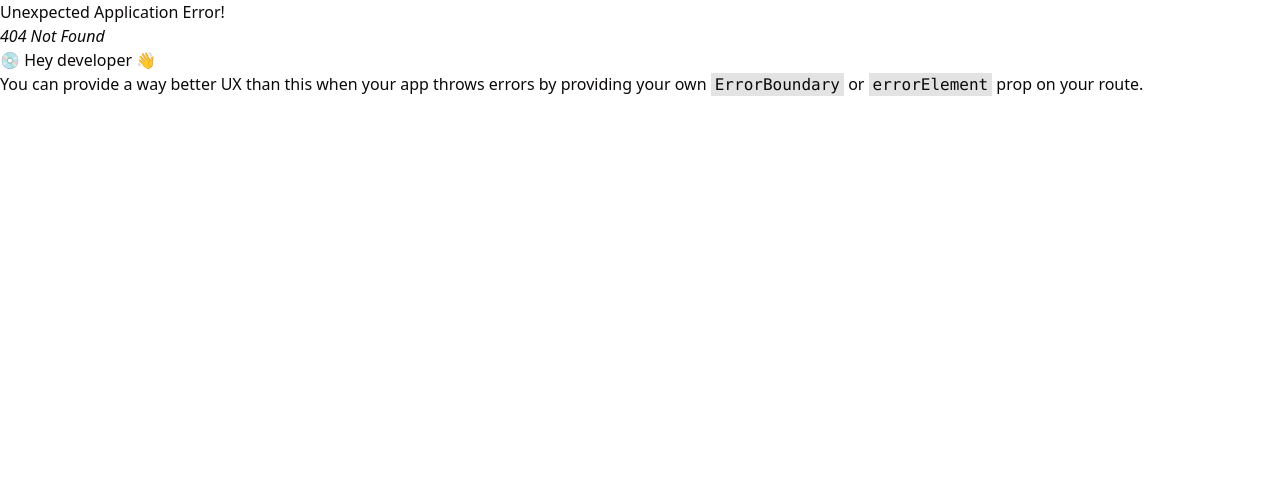
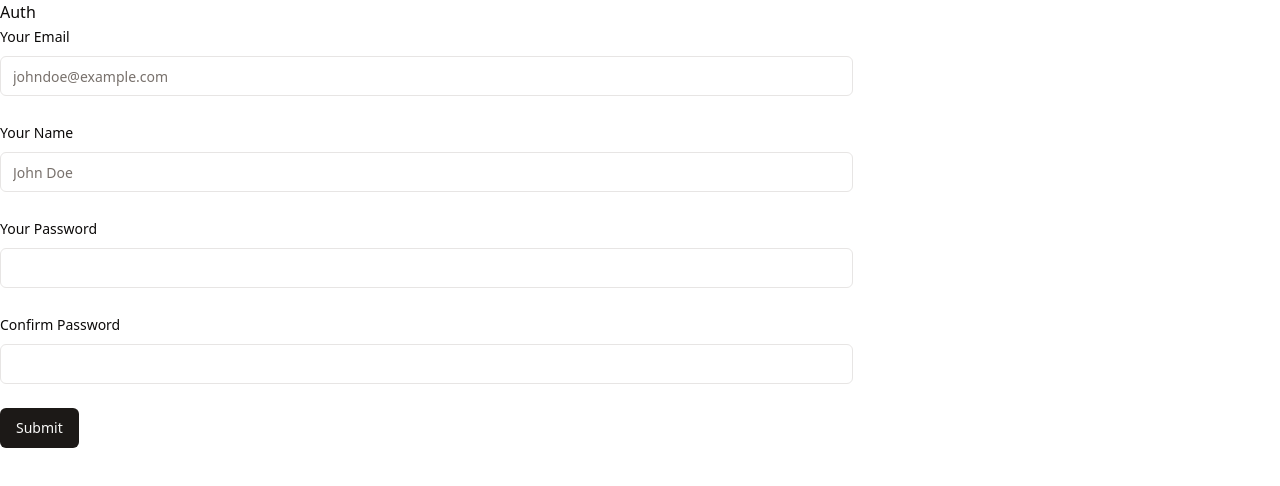
Before and after one commit to FreQll/Webster, a React (Vite) app in the folder frontend/: page /signup in a window 1280 px wide. Before the commit this address had no page. Shown: the top 486 px of the page. Built offline with nearby package versions, Linux system fonts and the light colour scheme.

Commit message:
confirm email form

```diff
--- a/frontend/package.json
+++ b/frontend/package.json
@@ -13,8 +13,10 @@
     "@hookform/resolvers": "^3.3.4",
     "@radix-ui/react-label": "^2.0.2",
     "@radix-ui/react-slot": "^1.0.2",
+    "axios": "^1.6.8",
     "class-variance-authority": "^0.7.0",
     "clsx": "^2.1.1",
+    "input-otp": "^1.2.4",
     "lucide-react": "^0.378.0",
     "react": "^18.2.0",
     "react-dom": "^18.2.0",
--- a/frontend/src/App.tsx
+++ b/frontend/src/App.tsx
@@ -1,6 +1,6 @@
 import { Route, Routes } from "react-router-dom";
 import "./App.css";
-import Auth from "./pages/Auth";
+import Auth from "./pages/SignUp";
 
 function App() {
   return (
--- /dev/null
+++ b/frontend/src/api/axios.ts
@@ -0,0 +1,12 @@
+import axios from "axios";
+
+export default axios.create({
+  baseURL: "http://localhost:3001/api",
+});
+
+export const POST_CONFIG = {
+  headers: { "Content-Type": "application/json" },
+  withCredentials: true,
+};
+
+export const GET_CONFIG = { withCredentials: true };
--- a/frontend/src/components/forms/ConfirmEmailForm.tsx
+++ b/frontend/src/components/forms/ConfirmEmailForm.tsx
@@ -0,0 +1,129 @@
+import { zodResolver } from "@hookform/resolvers/zod";
+import { useForm } from "react-hook-form";
+import { z } from "zod";
+
+import { Button } from "@/components/ui/button";
+import {
+  Form,
+  FormControl,
+  FormDescription,
+  FormField,
+  FormItem,
+  FormLabel,
+  FormMessage,
+} from "@/components/ui/form";
+import {
+  InputOTP,
+  InputOTPGroup,
+  InputOTPSlot,
+} from "@/components/ui/input-otp";
+import { useState } from "react";
+import axios, { POST_CONFIG } from "@/api/axios";
+import { Input } from "../ui/input";
+import { redirect, useNavigate } from "react-router-dom";
+
+const FormSchema = z.object({
+  code: z.string().min(6, {
+    message: "Your one-time password must be 6 characters.",
+  }),
+  email: z.string().email({
+    message: "Please enter a valid email address.",
+  }),
+});
+
+export default function ConfirmEmailForm({
+  setForm,
+}: {
+  setForm: (form: "signUp" | "emailConfirm") => void;
+}) {
+  const form = useForm<z.infer<typeof FormSchema>>({
+    resolver: zodResolver(FormSchema),
+    defaultValues: {
+      code: "",
+      email: "",
+    },
+  });
+
+  const [error, setError] = useState<string>("");
+  const navigate = useNavigate();
+
+  async function onSubmit(data: z.infer<typeof FormSchema>) {
+    try {
+      const response = await axios.post(
+        "/auth/confirm/email",
+        data,
+        POST_CONFIG
+      );
+      if (response.status === 200) {
+        console.log("User registered successfully.");
+        //! Redirect to confirm email page
+        // setForm("emailConfirm");
+        navigate("/login");
+      }
+      console.log(response.data);
+    } catch (error: any) {
+      console.log(error.response.data.message);
+      setError(error.response.data.message);
+    }
+  }
+
+  return (
+    <Form {...form}>
+      <form onSubmit={form.handleSubmit(onSubmit)} className="w-2/3 space-y-6">
+        <FormField
+          control={form.control}
+          name="email"
+          render={({ field }) => (
+            <FormItem>
+              <FormLabel>Your Email</FormLabel>
+              <FormControl>
+                <Input
+                  autoComplete="email"
+                  placeholder="johndoe@example.com"
+                  {...field}
+                />
+              </FormControl>
+              <FormMessage />
+            </FormItem>
+          )}
+        />
+        <FormField
+          control={form.control}
+          name="code"
+          render={({ field }) => (
+            <FormItem>
+              <FormLabel>One-Time Code</FormLabel>
+              <FormControl>
+                <InputOTP maxLength={6} {...field}>
+                  <InputOTPGroup>
+                    <InputOTPSlot index={0} />
+                    <InputOTPSlot index={1} />
+                    <InputOTPSlot index={2} />
+                    <InputOTPSlot index={3} />
+                    <InputOTPSlot index={4} />
+                    <InputOTPSlot index={5} />
+                  </InputOTPGroup>
+                </InputOTP>
+              </FormControl>
+              <FormDescription>
+                Please enter the 6-number code sent to your email.
+              </FormDescription>
+              <FormMessage />
+            </FormItem>
+          )}
+        />
+
+        {error && (
+          <FormDescription className=" text-red-500">{error}</FormDescription>
+        )}
+
+        <div className=" flex flex-row gap-2">
+          <Button type="button" onClick={() => setForm("signUp")}>
+            Back
+          </Button>
+          <Button type="submit">Submit</Button>
+        </div>
+      </form>
+    </Form>
+  );
+}
--- a/frontend/src/components/forms/SignUpForm.tsx
+++ b/frontend/src/components/forms/SignUpForm.tsx
@@ -5,12 +5,15 @@
 import {
   Form,
   FormControl,
+  FormDescription,
   FormField,
   FormItem,
   FormLabel,
   FormMessage,
 } from "@/components/ui/form";
 import { Input } from "@/components/ui/input";
+import axios, { POST_CONFIG } from "@/api/axios";
+import { useState } from "react";
 
 const FormSchema = z
   .object({
@@ -32,7 +35,11 @@
     path: ["confirm"],
   });
 
-export default function SignUpForm() {
+export default function SignUpForm({
+  setForm,
+}: {
+  setForm: (form: "signUp" | "emailConfirm") => void;
+}) {
   const form = useForm<z.infer<typeof FormSchema>>({
     resolver: zodResolver(FormSchema),
     defaultValues: {
@@ -43,8 +50,22 @@
     },
   });
 
-  function onSubmit(data: z.infer<typeof FormSchema>) {
+  const [error, setError] = useState<string>("");
+
+  async function onSubmit(data: z.infer<typeof FormSchema>) {
     console.log(data);
+    try {
+      const response = await axios.post("/auth/register", data, POST_CONFIG);
+      if (response.status === 200) {
+        console.log("User registered successfully.");
+        //! Redirect to confirm email page
+        setForm("emailConfirm");
+      }
+      console.log(response.data);
+    } catch (error: any) {
+      console.log(error.response.data.message);
+      setError(error.response.data.message);
+    }
   }
 
   return (
@@ -57,7 +78,11 @@
             <FormItem>
               <FormLabel>Your Email</FormLabel>
               <FormControl>
-                <Input placeholder="johndoe@example.com" {...field} />
+                <Input
+                  autoComplete="email"
+                  placeholder="johndoe@example.com"
+                  {...field}
+                />
               </FormControl>
               <FormMessage />
             </FormItem>
@@ -70,7 +95,11 @@
             <FormItem>
               <FormLabel>Your Name</FormLabel>
               <FormControl>
-                <Input placeholder="John Doe" {...field} />
+                <Input
+                  autoComplete="username"
+                  placeholder="John Doe"
+                  {...field}
+                />
               </FormControl>
               <FormMessage />
             </FormItem>
@@ -83,7 +112,7 @@
             <FormItem>
               <FormLabel>Your Password</FormLabel>
               <FormControl>
-                <Input type="password" {...field} />
+                <Input autoComplete="new-password" type="password" {...field} />
               </FormControl>
               <FormMessage />
             </FormItem>
@@ -96,12 +125,16 @@
             <FormItem>
               <FormLabel>Confirm Password</FormLabel>
               <FormControl>
-                <Input type="password" {...field} />
+                <Input autoComplete="new-password" type="password" {...field} />
               </FormControl>
               <FormMessage />
             </FormItem>
           )}
         />
+
+        {error && (
+          <FormDescription className=" text-red-500">{error}</FormDescription>
+        )}
         <Button type="submit">Submit</Button>
       </form>
     </Form>
--- /dev/null
+++ b/frontend/src/components/ui/input-otp.tsx
@@ -0,0 +1,69 @@
+import * as React from "react"
+import { OTPInput, OTPInputContext } from "input-otp"
+import { Dot } from "lucide-react"
+
+import { cn } from "@/lib/utils"
+
+const InputOTP = React.forwardRef<
+  React.ElementRef<typeof OTPInput>,
+  React.ComponentPropsWithoutRef<typeof OTPInput>
+>(({ className, containerClassName, ...props }, ref) => (
+  <OTPInput
+    ref={ref}
+    containerClassName={cn(
+      "flex items-center gap-2 has-[:disabled]:opacity-50",
+      containerClassName
+    )}
+    className={cn("disabled:cursor-not-allowed", className)}
+    {...props}
+  />
+))
+InputOTP.displayName = "InputOTP"
+
+const InputOTPGroup = React.forwardRef<
+  React.ElementRef<"div">,
+  React.ComponentPropsWithoutRef<"div">
+>(({ className, ...props }, ref) => (
+  <div ref={ref} className={cn("flex items-center", className)} {...props} />
+))
+InputOTPGroup.displayName = "InputOTPGroup"
+
+const InputOTPSlot = React.forwardRef<
+  React.ElementRef<"div">,
+  React.ComponentPropsWithoutRef<"div"> & { index: number }
+>(({ index, className, ...props }, ref) => {
+  const inputOTPContext = React.useContext(OTPInputContext)
+  const { char, hasFakeCaret, isActive } = inputOTPContext.slots[index]
+
+  return (
+    <div
+      ref={ref}
+      className={cn(
+        "relative flex h-10 w-10 items-center justify-center border-y border-r border-input text-sm transition-all first:rounded-l-md first:border-l last:rounded-r-md",
+        isActive && "z-10 ring-2 ring-ring ring-offset-background",
+        className
+      )}
+      {...props}
+    >
+      {char}
+      {hasFakeCaret && (
+        <div className="pointer-events-none absolute inset-0 flex items-center justify-center">
+          <div className="h-4 w-px animate-caret-blink bg-foreground duration-1000" />
+        </div>
+      )}
+    </div>
+  )
+})
+InputOTPSlot.displayName = "InputOTPSlot"
+
+const InputOTPSeparator = React.forwardRef<
+  React.ElementRef<"div">,
+  React.ComponentPropsWithoutRef<"div">
+>(({ ...props }, ref) => (
+  <div ref={ref} role="separator" {...props}>
+    <Dot />
+  </div>
+))
+InputOTPSeparator.displayName = "InputOTPSeparator"
+
+export { InputOTP, InputOTPGroup, InputOTPSlot, InputOTPSeparator }
--- a/frontend/src/pages/Auth.tsx
+++ /dev/null
@@ -1,14 +0,0 @@
-import SignUpForm from "@/components/forms/SignUpForm";
-import { Helmet } from "react-helmet";
-
-export default function Auth() {
-  return (
-    <div>
-      <Helmet>
-        <title>Sign Up | WhiteCanvas</title>
-      </Helmet>
-      <h1>Auth</h1>
-      <SignUpForm />
-    </div>
-  );
-}
--- /dev/null
+++ b/frontend/src/pages/SignUp.tsx
@@ -0,0 +1,19 @@
+import ConfirmEmailForm from "@/components/forms/ConfirmEmailForm";
+import SignUpForm from "@/components/forms/SignUpForm";
+import { useState } from "react";
+// import { Helmet } from "react-helmet";
+
+export default function Auth() {
+  const [form, setForm] = useState<"signUp" | "emailConfirm">("signUp");
+
+  return (
+    <div>
+      <h1>Auth</h1>
+      {form === "signUp" ? (
+        <SignUpForm setForm={setForm} />
+      ) : (
+        <ConfirmEmailForm setForm={setForm} />
+      )}
+    </div>
+  );
+}
--- a/frontend/tailwind.config.js
+++ b/frontend/tailwind.config.js
@@ -2,10 +2,10 @@
 module.exports = {
   darkMode: ["class"],
   content: [
-    './pages/**/*.{ts,tsx}',
-    './components/**/*.{ts,tsx}',
-    './app/**/*.{ts,tsx}',
-    './src/**/*.{ts,tsx}',
+    "./pages/**/*.{ts,tsx}",
+    "./components/**/*.{ts,tsx}",
+    "./app/**/*.{ts,tsx}",
+    "./src/**/*.{ts,tsx}",
   ],
   prefix: "",
   theme: {
@@ -66,12 +66,17 @@
           from: { height: "var(--radix-accordion-content-height)" },
           to: { height: "0" },
         },
+        "caret-blink": {
+          "0%,70%,100%": { opacity: "1" },
+          "20%,50%": { opacity: "0" },
+        },
       },
       animation: {
         "accordion-down": "accordion-down 0.2s ease-out",
         "accordion-up": "accordion-up 0.2s ease-out",
+        "caret-blink": "caret-blink 1.25s ease-out infinite",
       },
     },
   },
   plugins: [require("tailwindcss-animate")],
-}
+};
```
Also changed, not shown: frontend/src/main.tsx (+7 -3 lines), frontend/src/pages/SignIn.tsx (added), 1 other file (tests, documents, lock files or other folders).
